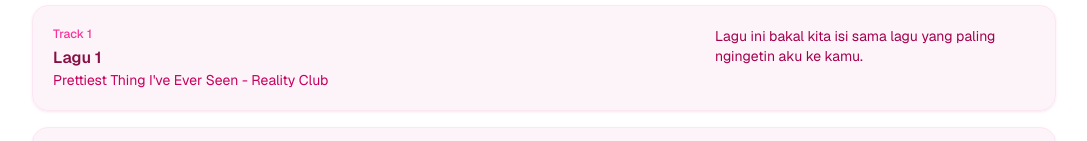
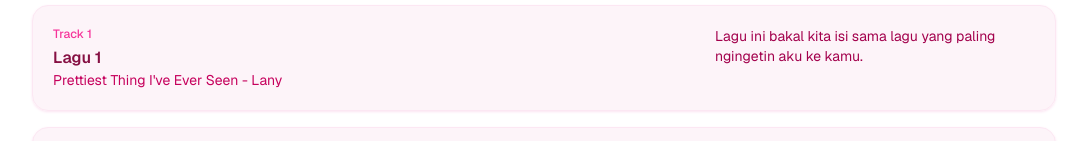
Before and after one commit to andiubai444-bot/harispesialkamu, a Next.js app: page / in a window 1280 px wide. Shown: the part 4242-4383 px from the top of the page, without its empty margins (96-1183 px from the left). Built offline with nearby package versions, Linux system fonts and the light colour scheme.

Commit message:
Update SectionKedelapan.tsx

```diff
--- a/components/SectionKedelapan/SectionKedelapan.tsx
+++ b/components/SectionKedelapan/SectionKedelapan.tsx
@@ -1,7 +1,7 @@
 const playlist = [
   {
     title: "Lagu 1",
-    artist: "Prettiest Thing I've Ever Seen - Reality Club",
+    artist: "Prettiest Thing I've Ever Seen - Lany",
     reason:
       "Lagu ini bakal kita isi sama lagu yang paling ngingetin aku ke kamu.",
   },
```
